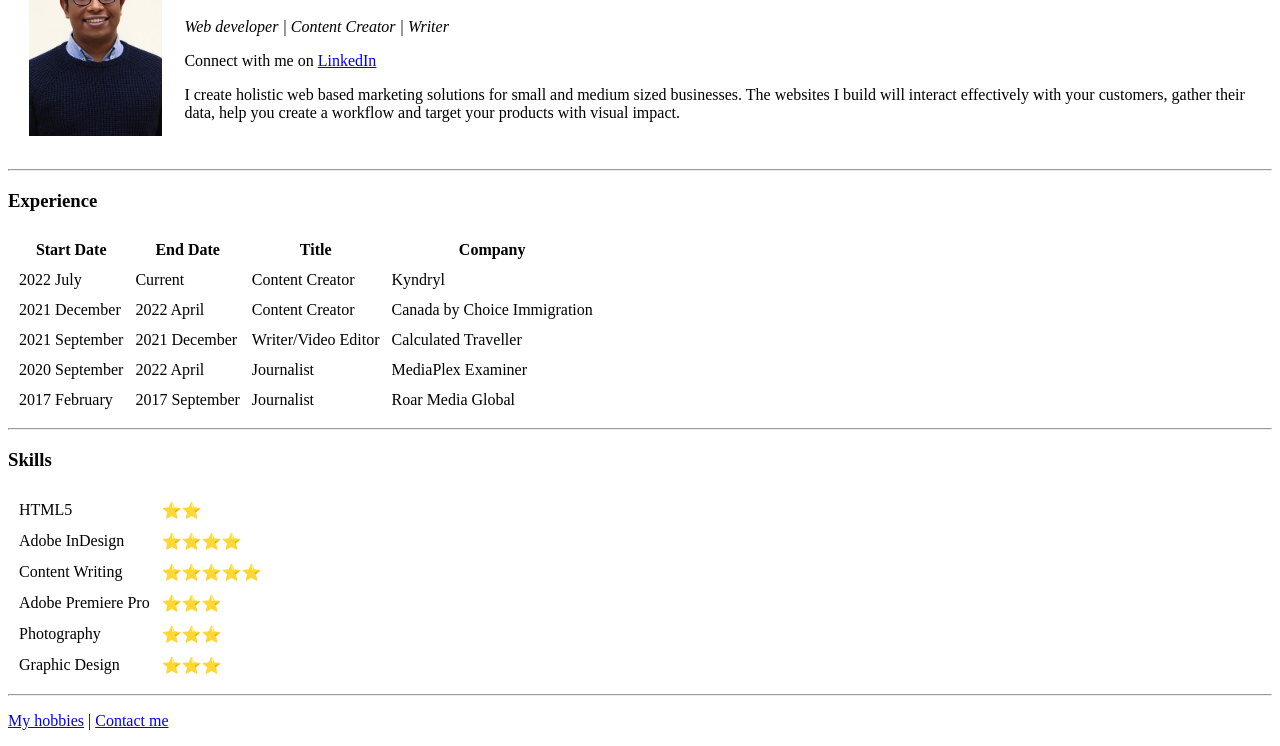
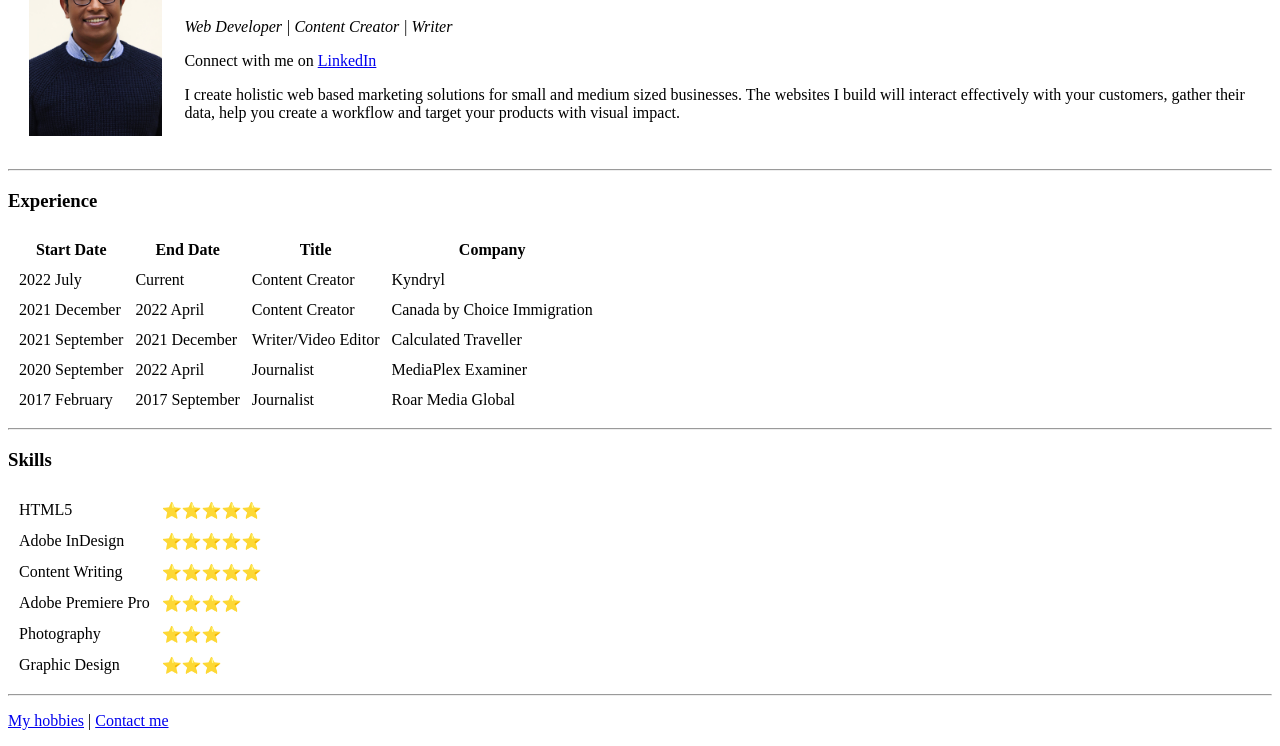
Before and after one commit to ravishanw/cv, a plain HTML site: page index.html in a window 1280 px wide. Shown: the part 93-839 px from the top of the page. Drawn offline with Linux system fonts and the light colour scheme.

Commit message:
Updated bio to cv

```diff
--- a/index.html
+++ b/index.html
@@ -19,7 +19,7 @@
         </td>
         <td>
           <h1>Ravishan Wijemanne</h1>
-          <p><em>Web developer | Content Creator | Writer</em></p>
+          <p><em>Web Developer | Content Creator | Writer</em></p>
           <p>
             Connect with me on
             <a
@@ -86,11 +86,11 @@
     <table cellspacing="10">
       <tr>
         <td>HTML5</td>
-        <td>⭐⭐</td>
+        <td>⭐⭐⭐⭐⭐</td>
       </tr>
       <tr>
         <td>Adobe InDesign</td>
-        <td>⭐⭐⭐⭐</td>
+        <td>⭐⭐⭐⭐⭐</td>
       </tr>
       <tr>
         <td>Content Writing</td>
@@ -98,7 +98,7 @@
       </tr>
       <tr>
         <td>Adobe Premiere Pro</td>
-        <td>⭐⭐⭐</td>
+        <td>⭐⭐⭐⭐</td>
       </tr>
       <tr>
         <td>Photography</td>
```
